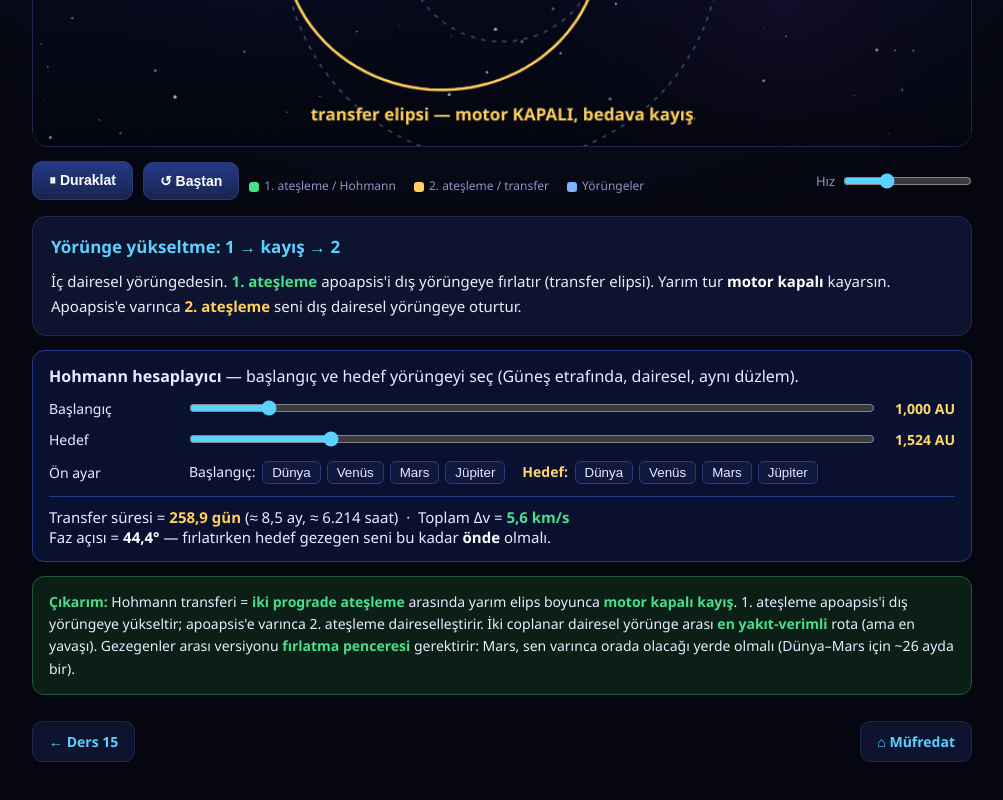
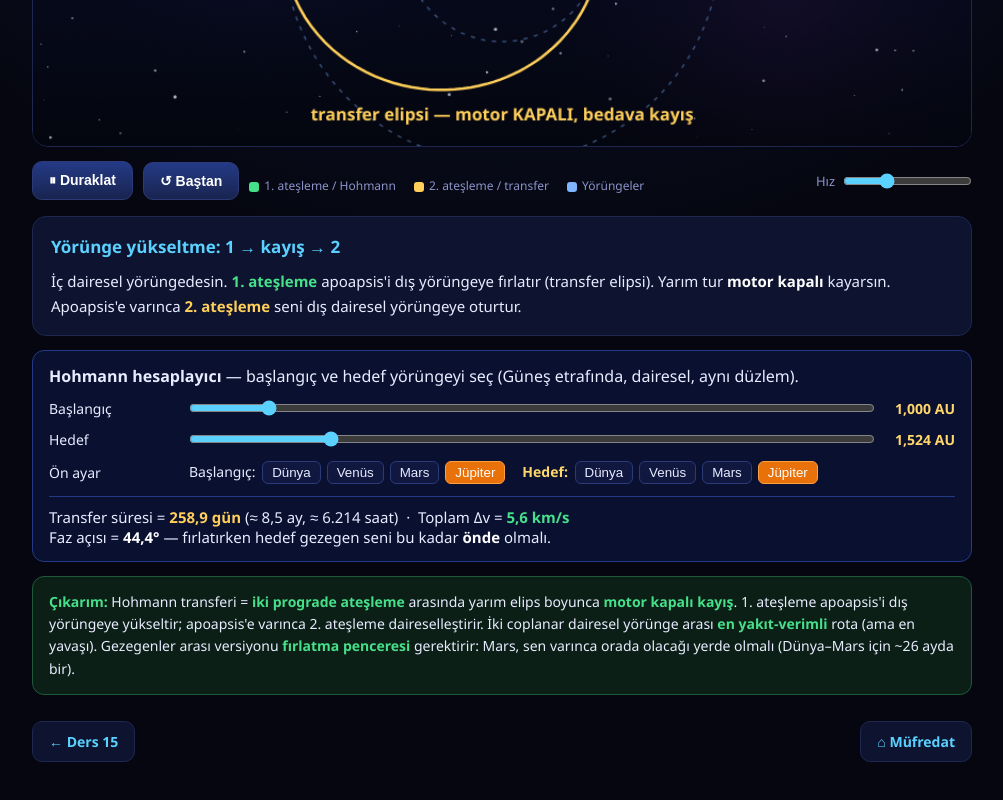
Before and after one commit to Bariscanates404/uzay-itki-lab, a plain HTML site: page dersler/16-hohmann-transfer.html in a window 1280 px wide. Shown: the part 450-1250 px from the top of the page, without its empty margins (138-1141 px from the left). Drawn offline with Linux system fonts and the light colour scheme.

Commit message:
Ders 16: Jüpiter düğmesi turuncu (TEAM-08, Windows B)

```diff
--- a/dersler/16-hohmann-transfer.html
+++ b/dersler/16-hohmann-transfer.html
@@ -166,6 +166,7 @@ Lab.start([
     const s=document.createElement('span'); s.style.marginRight='14px'; s.append(name+': ');
     PRE.forEach(([n,r])=>{ const b=document.createElement('button'); b.type='button'; b.textContent=n; b.title=n+': Güneş\'ten '+tr(r,3)+' AU';
       b.style.cssText='margin:0 3px;padding:3px 9px;border-radius:6px;border:1px solid #2c3a7a;background:#101840;color:#e8ecff;cursor:pointer';
+      if(n==='Jüpiter'){ b.style.background='#e8710a'; b.style.borderColor='#ff9f40'; b.style.color='#fff'; }
       b.onclick=()=>{ $(id).value=r; update(); }; s.append(b); });
     pre.append(s);
   });
```
Also changed, not shown: 1 other file.
